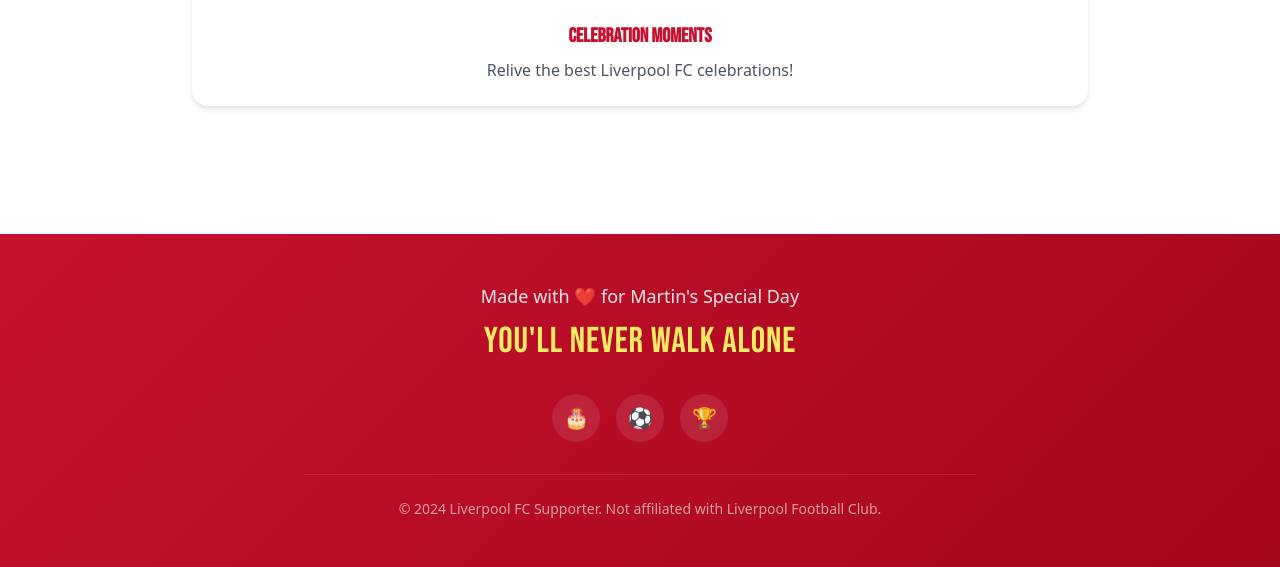
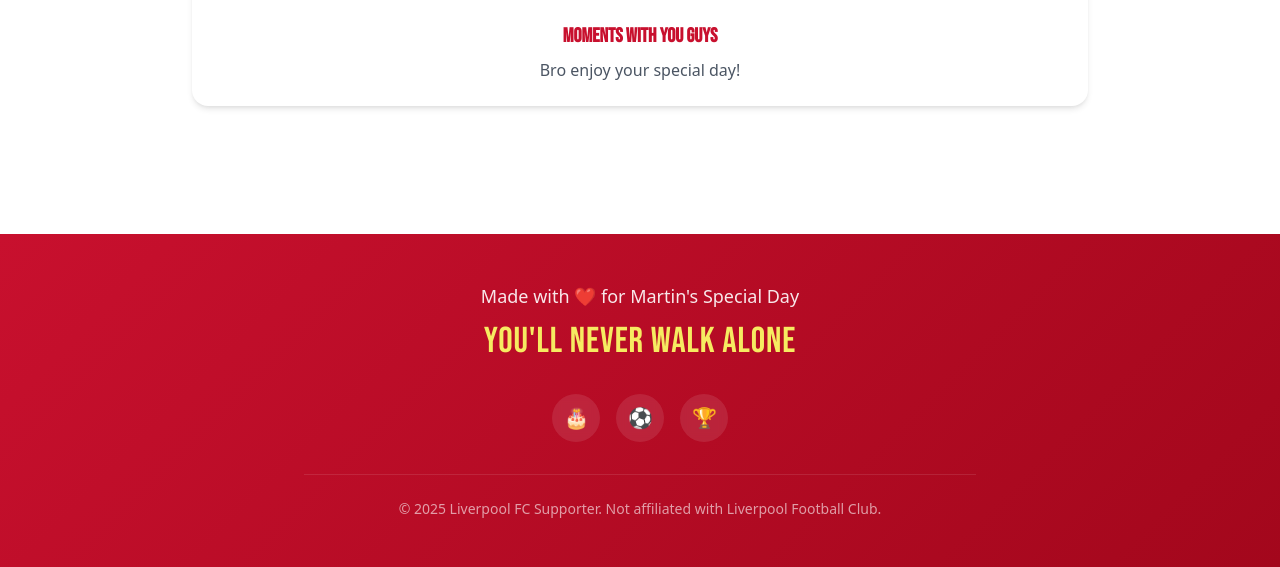
Before and after one commit to KwabenaAnglo/HBD, a plain HTML site: page index.html in a window 1280 px wide. Shown: the part 1500-2067 px from the top of the page. Drawn offline with nearby package versions, Linux system fonts and the light colour scheme.

Commit message:
Add files via upload

```diff
--- a/index.html
+++ b/index.html
@@ -188,8 +188,8 @@
                     Your browser does not support the video tag.
                 </video>
                 <div class="p-4 md:p-6 text-center">
-                    <h3 class="text-xl font-bold text-liverpool-red font-bebas mb-2">Celebration Moments</h3>
-                    <p class="text-gray-600 text-sm md:text-base">Relive the best Liverpool FC celebrations!</p>
+                    <h3 class="text-xl font-bold text-liverpool-red font-bebas mb-2">Moments with you guys</h3>
+                    <p class="text-gray-600 text-sm md:text-base">Bro enjoy your special day!</p>
                 </div>
             </div>
         </div>
@@ -217,7 +217,7 @@
                 </div>
 
                 <div class="mt-8 pt-6 border-t border-white/10">
-                    <p class="text-sm text-white/60">© 2024 Liverpool FC Supporter. Not affiliated with Liverpool Football Club.</p>
+                    <p class="text-sm text-white/60">© 2025 Liverpool FC Supporter. Not affiliated with Liverpool Football Club.</p>
                 </div>
             </div>
         </div>
```
